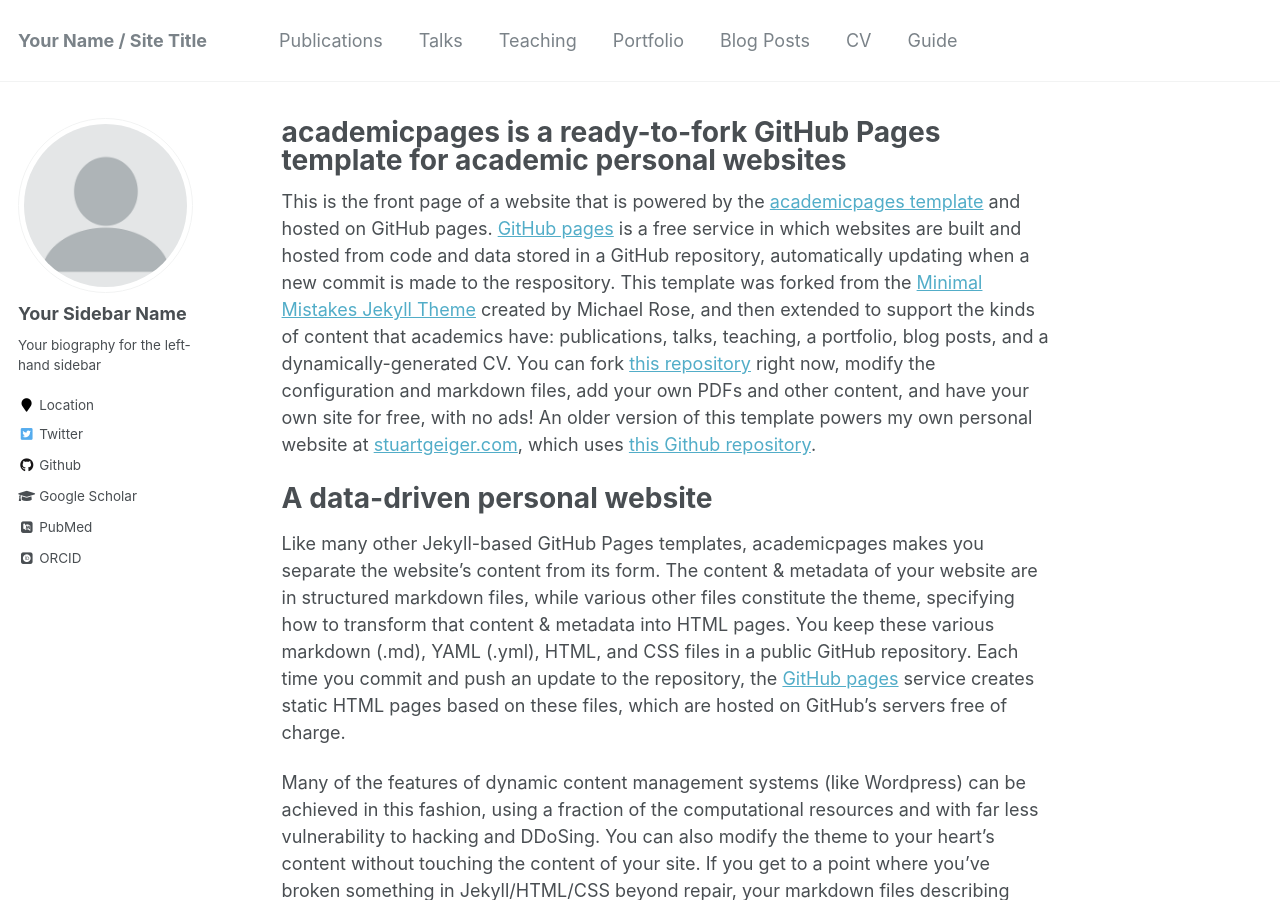
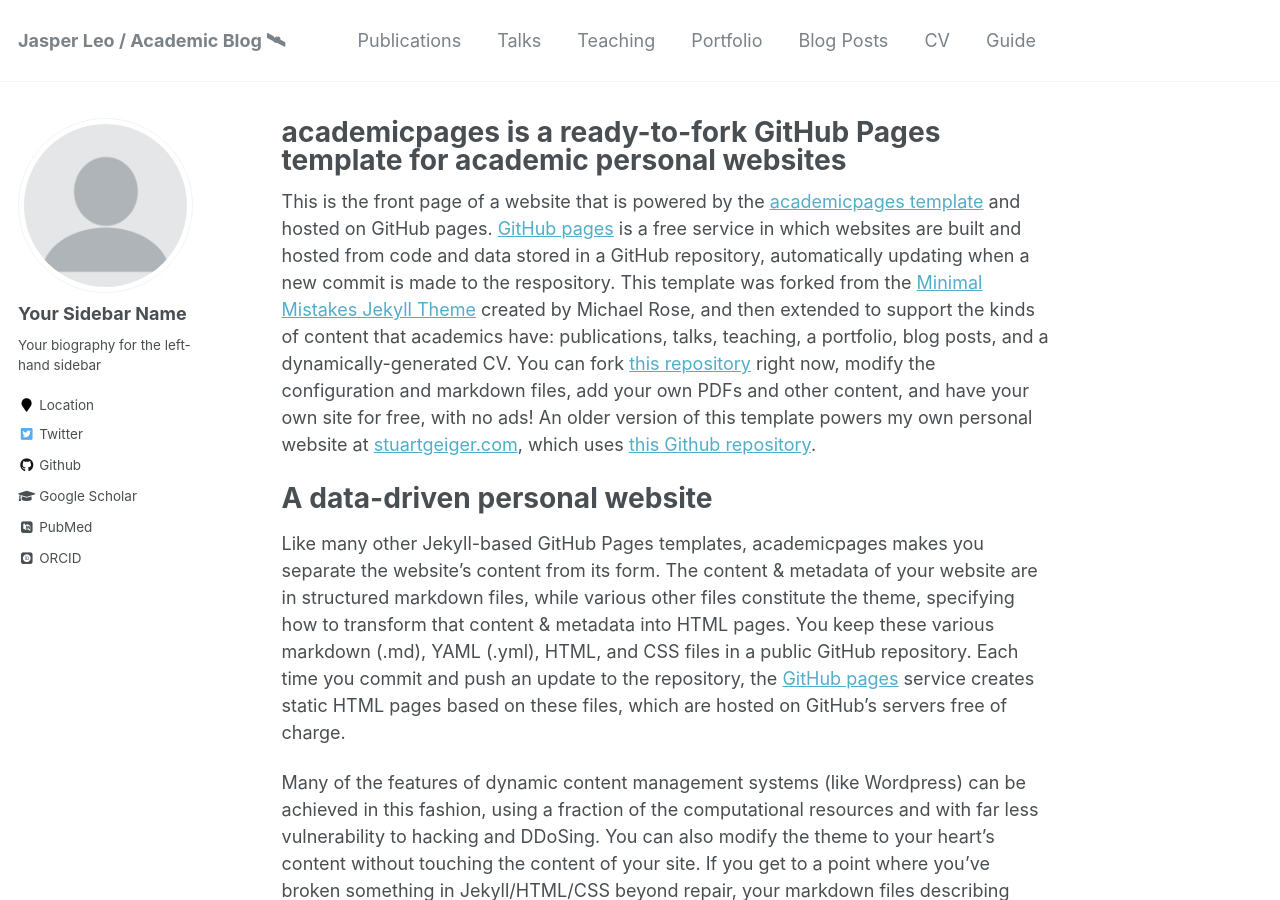
Before and after one commit to KLGR123/KLGR123.github.io, a Jekyll site: the page built from _pages/about.md, in a window 1280 px wide and 900 px high. Built offline with Jekyll 4.4.1, drawn with Linux system fonts in a browser that asks for light colours; some web fonts are replaced.

Commit message:
Update _config.yml

```diff
--- a/_config.yml
+++ b/_config.yml
@@ -6,8 +6,8 @@
 # `jekyll serve`. If you change this file, please restart the server process.
 
 # Site Settings
-locale                   : "en-US"
-title                    : "Your Name / Site Title"
+locale                   : "中国 - 北京"
+title                    : "Jasper Leo / Academic Blog 🛰"
 title_separator          : "-"
 name                     : &name "Your Name"
 description              : &description "personal description"
```
